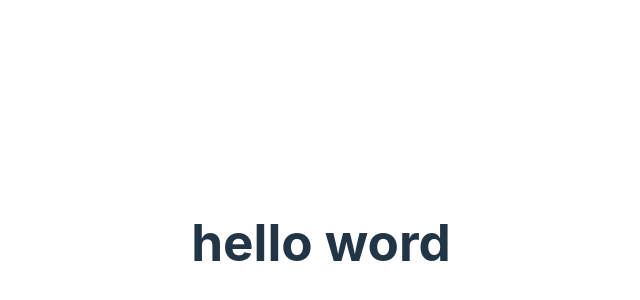
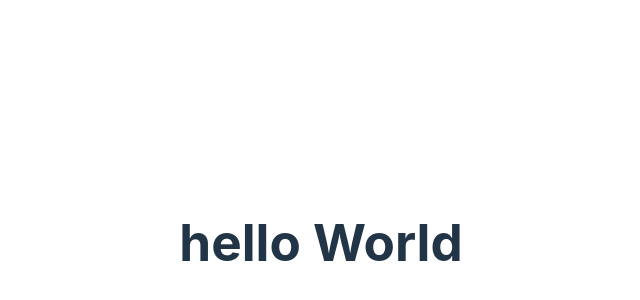
Before and after one commit to ielkay/belajareact, a React (Vite) app in the folder belajar-react/: page / in a window 1280 px wide. Shown: the part 158-458 px from the top of the page, without its empty margins (319-959 px from the left). Built offline with nearby package versions, Linux system fonts and the light colour scheme.

Commit message:
refactor: remove text

```diff
--- a/belajar-react/src/App.jsx
+++ b/belajar-react/src/App.jsx
@@ -1,14 +1,11 @@
-import { useState } from 'react'
-import reactLogo from './assets/react.svg'
-import viteLogo from '/vite.svg'
 import './App.css'
 
 function App() {
-  const [count, setCount] = useState(0)
+
 
   return (
     <>
-     <h1>hello word</h1>
+     <h1>hello World</h1>
     </>
   )
 }
```
Also changed, not shown: 1 other file (tests, documents, lock files or other folders).
